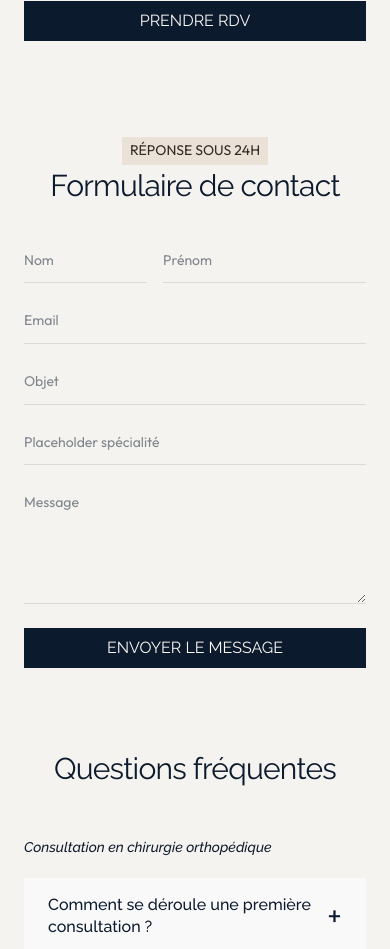
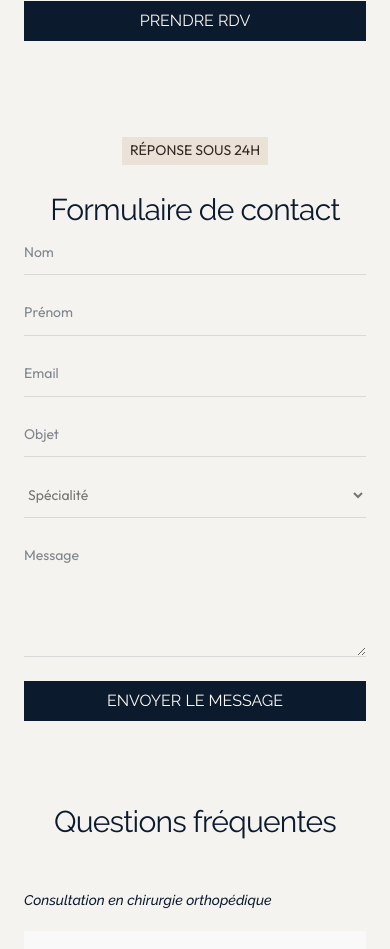
Before and after one commit to Dimagin-Studio/orthopole, a React (Vite) app: page /infos in a window 390 px wide. Shown: the part 3120-4069 px from the top of the page. Built offline with nearby package versions, Linux system fonts and the light colour scheme.

Commit message:
Test push + contact form

```diff
--- a/src/components/Infos/Contact.tsx
+++ b/src/components/Infos/Contact.tsx
@@ -1,4 +1,12 @@
+import { useState } from 'react';
+
 export default function Contact() {
+    const [selectedOption, setSelectedOption] = useState<string>("Spécialité");
+
+    const handleChange = (e: React.ChangeEvent<HTMLSelectElement>) => {
+        setSelectedOption(e.target.value);
+    };
+
     return (
         <>
             <section className="px-[24px] md:px-[48px] pt-[64px] md:pt-[128px] pb-[40px] md:pb-[96px] grid grid-cols-1 md:grid-cols-2 gap-[40px] lg:gap-[80px]">
@@ -6,29 +14,30 @@ export default function Contact() {
                 <img
                     src="/images/form.png"
                     alt="Dotceur"
-                    className="hidden md:block object-cover object-center"
+                    className="hidden lg:block object-cover object-center"
                 />
 
                 {/* Zone de texte */}
-                <div className="flex flex-col justify-between items-center md:items-start text-center md:text-left">
+                <div className="flex flex-col gap-[24px] items-center md:items-start text-center md:text-left col-span-2 lg:col-span-1">
                     <p className="px-[8px] py-[4px] font-[Outfit] text-sm text-[#362925] bg-[#EAE2D7] leading-[1.4] w-fit">
                         RÉPONSE SOUS 24H
                     </p>
 
                     {/* Formulaire */}
-                    <form action="" className="flex flex-col gap-[32px] md:gap-[48px] w-full">
+                    <form action="" className="flex flex-col justify-between w-full h-full">
                         <h2 className="text-3xl md:text-5xl leading-[1.4] tracking-tight">Formulaire de contact</h2>
 
                         {/* Inputs + bouton */}
                         <div className="flex flex-col gap-[24px]">
                             {/* Inputs */}
-                            <div className="grid grid-cols-1 md:grid-cols-2 gap-[16px]">
+                            <div className="grid grid-cols-1 md:grid-cols-2 gap-[16px] font-[Outfit] text-sm md:text-base leading-[1.4]">
                                 {/* Nom */}
                                 <input
                                     type="text"
                                     name="nom"
                                     placeholder="Nom"
-                                    className="border-b border-[#D9D9D9] bg-transparent py-[12px] md:py-[24px] font-[Outfit] text-[14px] md:text-[16px] leading-[1.4] focus:outline-none w-full"
+                                    className="col-span-2 md:col-span-1 border-b border-[#D9D9D9] py-[12px] md:py-[24px] focus:outline-none w-full"
+                                    required
                                 />
 
                                 {/* Prénom */}
@@ -36,7 +45,8 @@ export default function Contact() {
                                     type="text"
                                     name="prenom"
                                     placeholder="Prénom"
-                                    className="border-b border-[#D9D9D9] bg-transparent py-[12px] md:py-[24px] font-[Outfit] text-[14px] md:text-[16px] leading-[1.4] focus:outline-none w-full"
+                                    className="col-span-2 md:col-span-1 border-b border-[#D9D9D9] py-[12px] md:py-[24px] focus:outline-none w-full"
+                                    required
                                 />
 
                                 {/* Email */}
@@ -44,7 +54,8 @@ export default function Contact() {
                                     type="email"
                                     name="email"
                                     placeholder="Email"
-                                    className="col-span-2 border-b border-[#D9D9D9] bg-transparent py-[12px] md:py-[24px] font-[Outfit] text-[14px] md:text-[16px] leading-[1.4] focus:outline-none w-full"
+                                    className="col-span-2 border-b border-[#D9D9D9] py-[12px] md:py-[24px] focus:outline-none w-full"
+                                    required
                                 />
 
                                 {/* Objet */}
@@ -52,32 +63,42 @@ export default function Contact() {
                                     type="text"
                                     name="objet"
                                     placeholder="Objet"
-                                    className="col-span-2 border-b border-[#D9D9D9] bg-transparent py-[12px] md:py-[24px] font-[Outfit] text-[14px] md:text-[16px] leading-[1.4] focus:outline-none w-full"
+                                    className="col-span-2 border-b border-[#D9D9D9] py-[12px] md:py-[24px] focus:outline-none w-full"
+                                    required
                                 />
 
                                 {/* Spécialité */}
-                                <input
-                                    type="text"
+                                <select
                                     name="specialite"
-                                    placeholder="Placeholder spécialité"
-                                    className="col-span-2 border-b border-[#D9D9D9] bg-transparent py-[12px] md:py-[24px] font-[Outfit] text-[14px] md:text-[16px] leading-[1.4] focus:outline-none w-full"
-                                />
+                                    id="specialite"
+                                    className={`col-span-2 border-b border-[#D9D9D9] py-[12px] md:py-[24px] focus:outline-none w-full
+                                        ${selectedOption === "Spécialité" ? "text-[#757575]" : "text-[#0C1A2E]"
+                                        }`}
+                                    value={selectedOption}
+                                    onChange={handleChange}
+                                    required
+                                >
+                                    <option value="Spécialité" disabled selected>Spécialité</option>
+                                    <option value="Chirurgie orthopédique" className="text-[#0C1A2E]">Chirurgie orthopédique</option>
+                                    <option value="Imagerie" className="text-[#0C1A2E]">Imagerie</option>
+                                    <option value="Kinésithérapie" className="text-[#0C1A2E]">Kinésithérapie</option>
+                                </select>
 
                                 {/* Message */}
                                 <textarea
                                     id="message"
                                     name="message"
-                                    rows="5"
-                                    cols="50"
+                                    rows={5}
+                                    cols={50}
                                     placeholder="Message"
-                                    className="col-span-2 border-b border-[#D9D9D9] bg-transparent py-[12px] md:py-[24px] font-[Outfit] text-[14px] md:text-[16px] leading-[1.4] focus:outline-none w-full">
+                                    className="col-span-2 border-b border-[#D9D9D9] py-[12px] md:py-[24px] focus:outline-none w-full"
+                                    required
+                                >
                                 </textarea>
                             </div>
 
                             {/* Bouton */}
-                            <p className="bg-[#0C1A2E] text-[#FBF8F3] px-[16px] md:px-[20px] lg:px-[24px] py-[8px] md:py-[10px] w-full md:w-fit text-center cursor-pointer">
-                                <a href="">ENVOYER LE MESSAGE</a>
-                            </p>
+                            <input type="submit" value="ENVOYER LE MESSAGE" className="bg-[#0C1A2E] text-[#FBF8F3] px-[16px] md:px-[20px] lg:px-[24px] py-[8px] md:py-[10px] w-full md:w-fit text-center cursor-pointer" />
                         </div>
                     </form>
                 </div>
```
